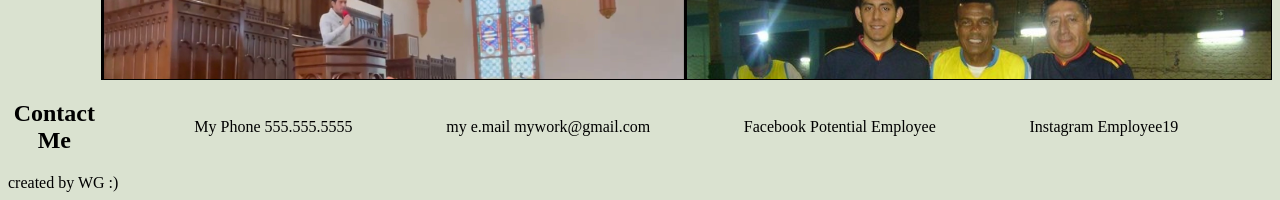
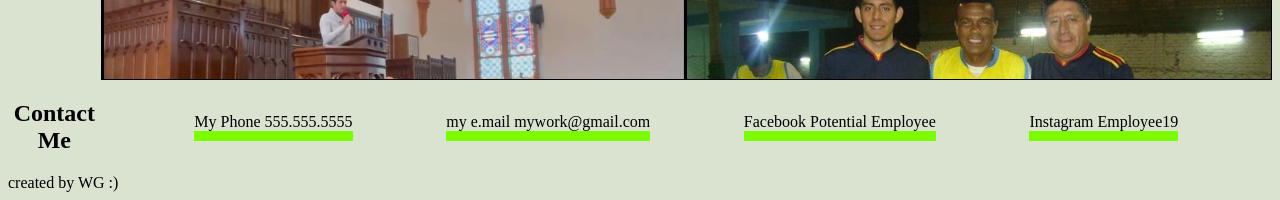
Before and after one commit to walterlaw19/first-portfolio, a plain HTML site: page index.html in a window 1280 px wide. Shown: the part 1098-1298 px from the top of the page. Drawn offline with Linux system fonts and the light colour scheme.

Commit message:
add border bottom to contacts

```diff
--- a/Assets/css/style.css
+++ b/Assets/css/style.css
@@ -172,6 +172,10 @@ section p {
 
 }
 
+.contacts div {
+    border-bottom: solid lawngreen 10px;
+}
+
 /*flex-direction: column ENTER ME IN MY INFO*/
 
 
```
